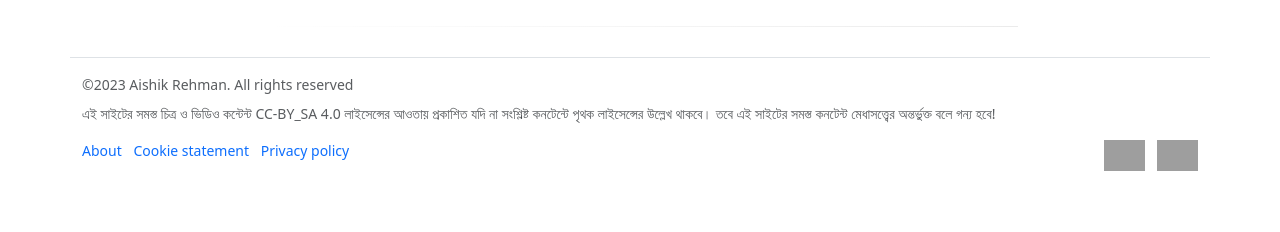
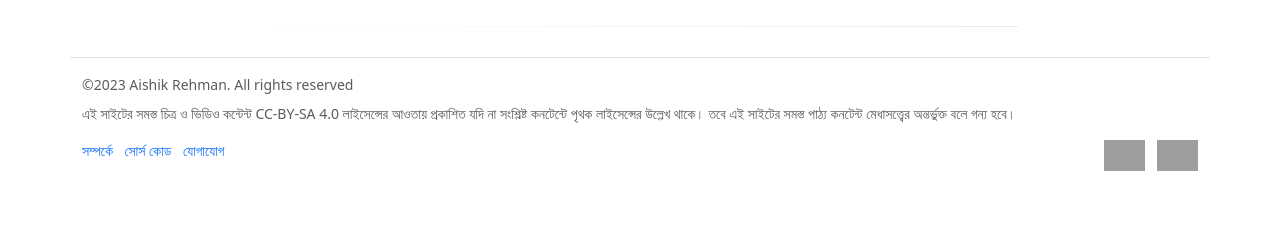
Before and after one commit to aishikrehman/aishikrehman.github.io, a Jekyll site: the page built from pages/blog.html, in a window 1280 px wide. Shown: the part 1887-2119 px from the top of the page. Built offline with Jekyll 4.4.1, drawn with Linux system fonts in a browser that asks for light colours; grey boxes are pictures that could not be loaded.

Commit message:
Update footer.html

```diff
--- a/_includes/footer.html
+++ b/_includes/footer.html
@@ -4,27 +4,26 @@
 			<div id="footer-info" class="col-12 text-muted my-3">
 				<div class="pb-2">©2023 Aishik Rehman. All rights reserved</div>
 				<div id="footer-info-copyright">
-					এই সাইটের সমস্ত চিত্র ও ভিডিও কন্টেন্ট CC-BY_SA 4.0 লাইসেন্সের আওতায়
-					প্রকাশিত যদি না সংশ্লিষ্ট কনটেন্টে পৃথক লাইসেন্সের উল্লেখ থাকবে। তবে এই সাইটের সমস্ত কনটেন্ট
-					মেধাসত্ত্বের অন্তর্ভুক্ত বলে গন্য হবে!
+					এই সাইটের সমস্ত চিত্র ও ভিডিও কন্টেন্ট CC-BY-SA 4.0 লাইসেন্সের আওতায়
+					প্রকাশিত যদি না সংশ্লিষ্ট কনটেন্টে পৃথক লাইসেন্সের উল্লেখ থাকে। তবে এই সাইটের সমস্ত পাঠ্য কনটেন্ট
+					মেধাসত্ত্বের অন্তর্ভুক্ত বলে গন্য হবে।
 				</div>
 			</div>
 			<div id="footer-places" class="col-md-9">
 				<ul class="list-unstyled list-inline">
-					<li class="list-inline-item"><a href="#">About</a></li>
-					<li class="list-inline-item"><a href="#">Cookie statement</a></li>
-					<li class="list-inline-item"><a href="#">Privacy policy</a></li>
+					<li class="list-inline-item"><a href="#">সম্পর্কে</a></li>
+					<li class="list-inline-item"><a href="#">সোর্স কোড</a></li>
+					<li class="list-inline-item"><a href="#">যোগাযোগ</a></li>
 				</ul>
 			</div>
 			<div id="footer-icons" class="col-md-3 text-end">
 				<ul class="list-unstyled list-inline">
 					<li class="list-inline-item">
-						<img src="https://cdn.iconscout.com/icon/free/png-256/free-jekyll-283293.png" height="31"></li>
+						<img src="https://www.idz.ro/wp-content/uploads/2014/01/by-nc-sa-ccLicense.png" height="31"></li>
 					<li class="list-inline-item">
 						<img src="https://github.githubassets.com/images/modules/logos_page/GitHub-Mark.png" height="31">
 					</li>
 				</ul>
-
 			</div>
 		</div>
 	</div>
```
